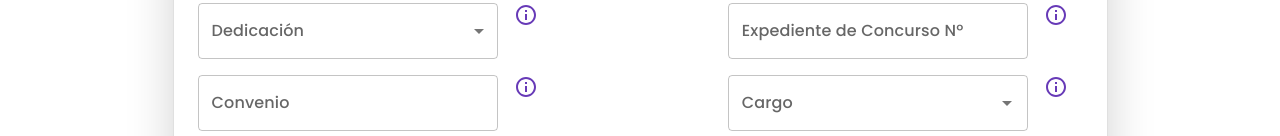
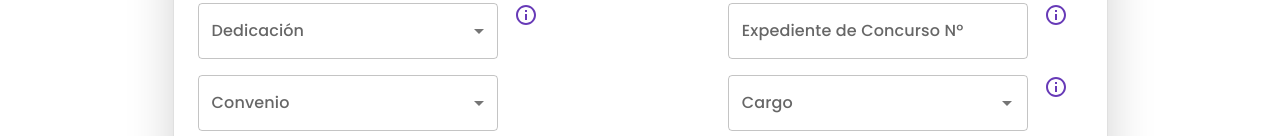
Before and after one commit to emarose/formularioConcursoReact, a React (Create React App) app: page / in a window 1280 px wide. Shown: the part 816-952 px from the top of the page. Built offline with nearby package versions, Linux system fonts and the light colour scheme.

Commit message:
arreglo dicidencia, agrego input select convenio, cambio estructura de datos

```diff
--- a/src/App.js
+++ b/src/App.js
@@ -495,11 +495,13 @@ function App() {
     const draft = {
       ordenPrelacion: parseInt(data.ordenPrelacion),
       departamento: {
-        id: parseInt(data.departamento.id) || null, //CREAR EN INPUT
+        id: parseInt(data.departamento.id) || null,
         label: data.departamento.label,
       },
-      //: parseInt(data.departamento), //agregar el label de cada depto, si es null va a agregar el id a la db
-      area: data.area, // lo mismo que dedicacion
+      area: {
+        id: parseInt(data.area.id) || null,
+        label: data.area.label, // AREA HAY QUE VER COMO LOS TRAE DE LA DB, ES UN SEARCH LIVE ASIQUE HAY QUE BUSCAR DE LA DB AL TIPEAR
+      },
       id_cargo: parseInt(data.cargo),
       asignaturas: asignaturasAgregadas,
       cantidadCargos: parseInt(data.cantidadCargos),
@@ -528,7 +530,7 @@ function App() {
       sustanciado: mostrarFechaSustanciado,
       observaciones: data.observaciones,
       disidencia: dictamenDisidencia,
-      // convenio: crear un select "" {id1 CCT} {id2 PROHUM} {id3 PRIDIUN}
+      convenio: parseInt(data.convenio),
       designados: designadosAgregados,
     };
 
@@ -548,16 +550,6 @@ function App() {
     } catch (error) {
       console.error(error);
     }
-    /* await axios
-      .post("http://localhost/concursos/API/save_concurso.php", draft)
-      .then((response) => {
-        console.log("response:", response);
-
-        setIsLoading(false);
-      })
-      .catch((error) => {
-        console.log(error);
-      });  */
 
     /* setTimeout(() => {
       localStorage.clear();
@@ -661,7 +653,10 @@ function App() {
                                   }
                                   onChange={(_, data) =>
                                     data &&
-                                    onChange(`${data.id} - ${data.label}`)
+                                    onChange({
+                                      id: parseInt(data.id) || null,
+                                      label: data.label,
+                                    })
                                   }
                                   renderInput={(params) => (
                                     <TextField
@@ -684,6 +679,7 @@ function App() {
                         </div>
 
                         {/* Area */}
+
                         <div className="col-sm-12 col-md-6 col-lg-5 d-flex flex-column gap-3">
                           <SimpleInput
                             label="Área"
@@ -962,19 +958,28 @@ function App() {
                                 )}
                               />
                             )}
+
                           {/* Convenio */}
-                          <SimpleInput
+                          <TextField
+                            select
+                            sx={{ minWidth: 300 }}
                             label="Convenio"
-                            helperText={
-                              errors.expedienteLlamado &&
-                              "Ingrese un N° de expediente"
-                            }
-                            tooltip="Corresponde al convenio"
-                            error={Boolean(errors.expedienteLlamado)}
-                            register={register}
-                            name="expedienteLlamado"
-                            required
-                          />
+                            defaultValue=""
+                            inputProps={register("convenio")}
+                            error={Boolean(errors.convenio)}
+                            helperText={errors.convenio?.message}
+                          >
+                            {[
+                              { label: "-", id: "0" },
+                              { label: "CCT", id: "1" },
+                              { label: "PROHUM", id: "2" },
+                              { label: "PRIDIUN", id: "3" },
+                            ].map((option) => (
+                              <MenuItem key={option.id} value={option.id}>
+                                {option.label}
+                              </MenuItem>
+                            ))}
+                          </TextField>
                         </div>
                         {/* OCA */}
                         <div className="col-sm-12 col-md-6 col-lg-5 d-flex flex-column gap-3">
```
